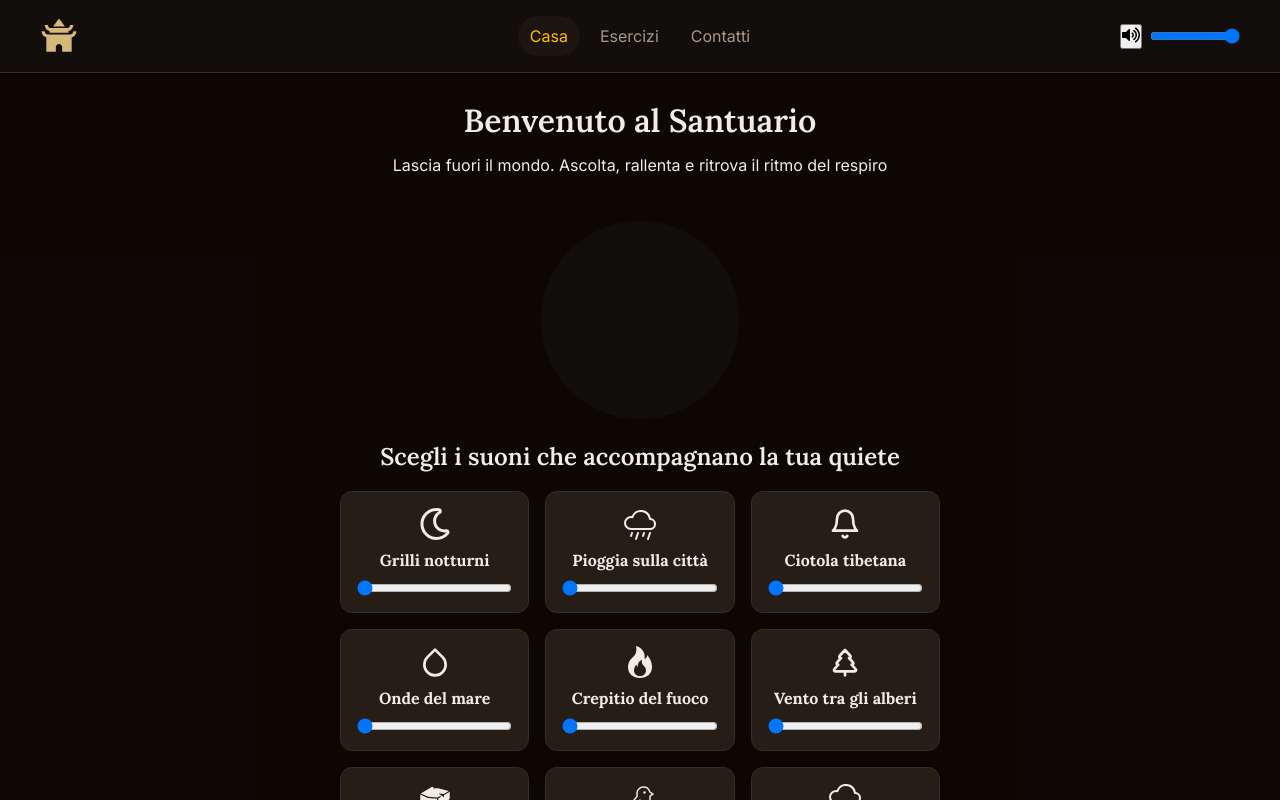
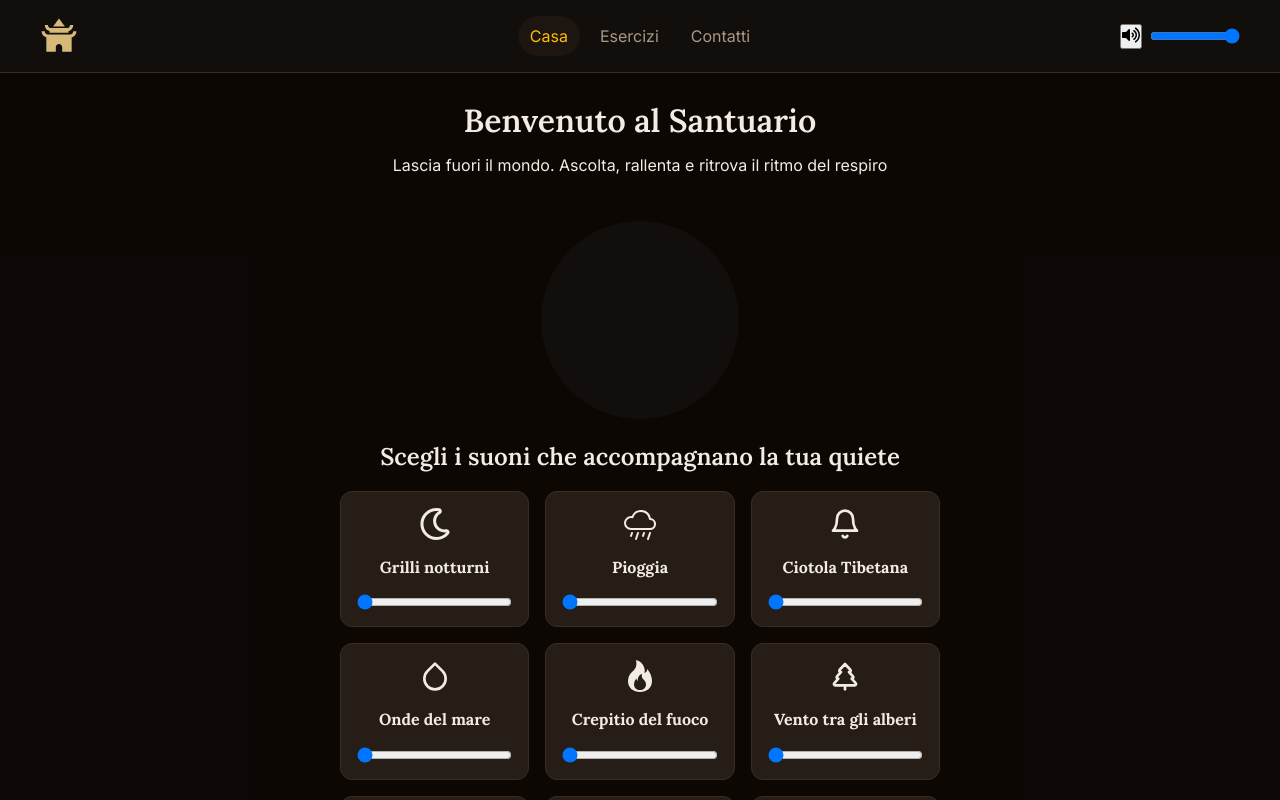
Before and after one commit to Loris-Battaglini/Santuario-meditazione, a React (Vite) app: page / in a window 1280 px wide. Shown: the top 800 px of the page. Built offline with nearby package versions, Linux system fonts and the light colour scheme.

Commit message:
uniformato l’altezza dell’area dei titoli e fissato l’allineamento interno delle card: ora icone e slider restano alla stessa altezza anche con nomi su una o due righe.

```diff
--- a/src/components/SoundMixer.tsx
+++ b/src/components/SoundMixer.tsx
@@ -41,7 +41,7 @@ const SoundCard = styled.div`
   display: flex;
   flex-direction: column;
   align-items: center;
-  justify-content: center;
+  justify-content: flex-start;
   padding: 1rem;
   border: 1px solid ${theme.colors.border};
   border-radius: 12px;
@@ -49,17 +49,26 @@ const SoundCard = styled.div`
 `;
 
 const IconWrapper = styled.div`
+  display: flex;
+  flex-shrink: 0;
+  align-items: center;
+  justify-content: center;
+  height: 2rem;
   font-size: 2rem;
-  align-items: center;
-  display: flex;
-  justify-content: center;
 `;
 
 const TitleWrapper = styled.div`
+  display: grid;
+  width: 100%;
+  height: 2.4em;
+  flex-shrink: 0;
+  place-items: center;
   font-family: ${theme.fonts.primary};
   font-size: 1rem;
   margin-top: 0.5rem;
   font-weight: bold;
+  line-height: 1.2;
+  text-align: center;
 `;
 
 const VolumeSlider = styled.input`
@@ -77,13 +86,13 @@ const SOUNDS = [
   },
   {
     id: "pioggiaCitta",
-    title: "Pioggia sulla città",
+    title: "Pioggia",
     icon: <BsCloudRain />,
     url: pioggiaCittaMp3,
   },
   {
     id: "bell",
-    title: "Ciotola tibetana",
+    title: "Ciotola Tibetana",
     icon: <FiBell />,
     url: ciotolaMp3,
   },
@@ -107,7 +116,7 @@ const SOUNDS = [
   },
   {
     id: "quarzo",
-    title: "Cristallo sonoro",
+    title: "Cristallo di Quarzo",
     icon: <GiStoneBlock />,
     url: cristalloDiQuarzoMp3,
   },
@@ -151,15 +160,16 @@ export function SoundMixer() {
 
       Object.entries(audioElementsRef.current).forEach(([soundId, audio]) => {
         const soundVolume = (volumesRef.current[soundId] ?? 0) / 100;
-        audio.volume =
-          soundVolume *
-          (detail.isMuted ? 0 : detail.masterVolume);
+        audio.volume = soundVolume * (detail.isMuted ? 0 : detail.masterVolume);
       });
     };
 
     window.addEventListener("master-audio-change", handleMasterAudioChange);
     return () =>
-      window.removeEventListener("master-audio-change", handleMasterAudioChange);
+      window.removeEventListener(
+        "master-audio-change",
+        handleMasterAudioChange,
+      );
   }, []);
 
   useEffect(() => {
@@ -169,7 +179,7 @@ export function SoundMixer() {
       const audio = new Audio(sound.url);
       audio.loop = true;
       audio.volume =
-        (volumesRef.current[sound.id] ?? 0) / 100 *
+        ((volumesRef.current[sound.id] ?? 0) / 100) *
         (masterAudioSettingsRef.current.isMuted
           ? 0
           : masterAudioSettingsRef.current.masterVolume);
```
